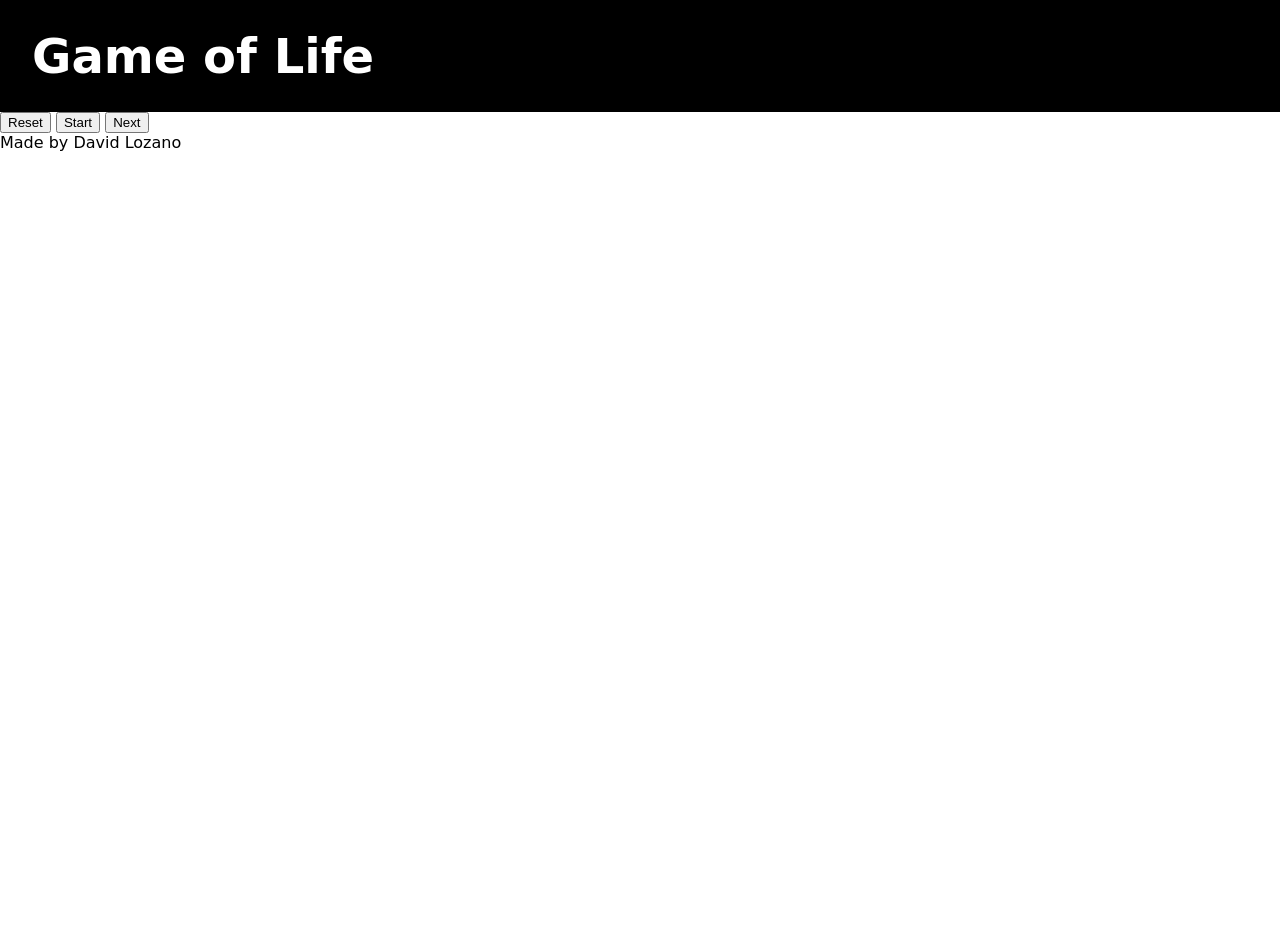
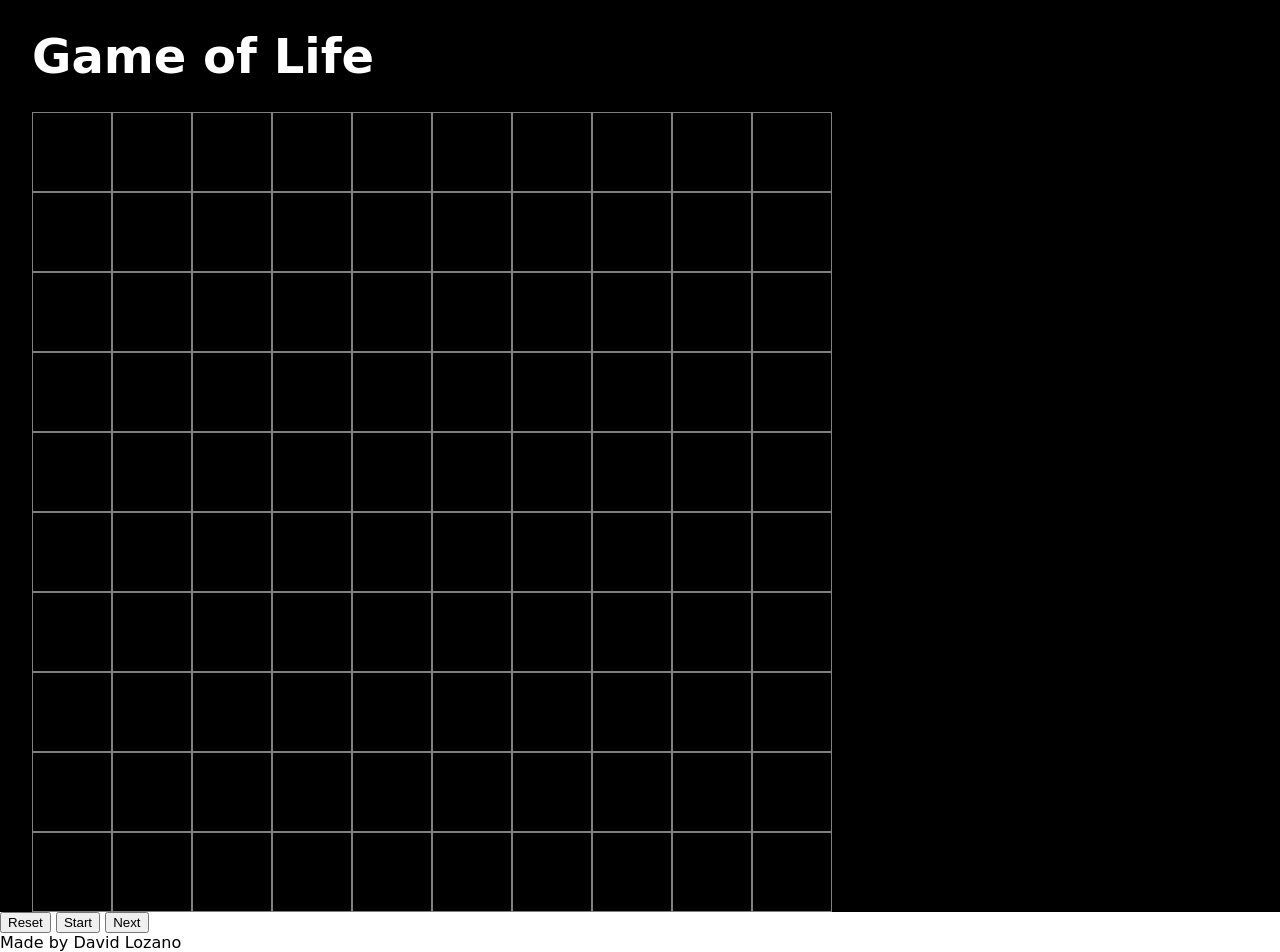
Before and after one commit to dawgun/202207-w2chwe-david-lozano, a website: page public/index.html in a window 1280 px wide. Before the commit the page ends 800 px from the top, so only its background shows below. Drawn offline with nearby package versions, Linux system fonts and the light colour scheme; files that its build step writes are made by us from their sources; a web font is replaced by a local one.

Commit message:
Created main component style

```diff
--- /dev/null
+++ b/src/sass/components/_main.scss
@@ -0,0 +1,26 @@
+.game-of-life {
+  padding-left: 2rem;
+  background-color: black;
+  width: 100vw;
+
+  .game-container {
+    max-width: 800px;
+    height: 800px;
+    display: flex;
+  }
+
+  .game-of-life__column {
+    display: flex;
+    width: 100%;
+    flex-direction: column;
+  }
+
+  .game-of-life__pixel {
+    border: 1px solid gray;
+    flex: 1;
+  }
+
+  .hidden-pixel {
+    border-style: none;
+  }
+}
--- a/src/sass/style.scss
+++ b/src/sass/style.scss
@@ -1,2 +1,3 @@
 @use "./variables/global";
 @use "./components/header";
+@use "./components/main";
```
